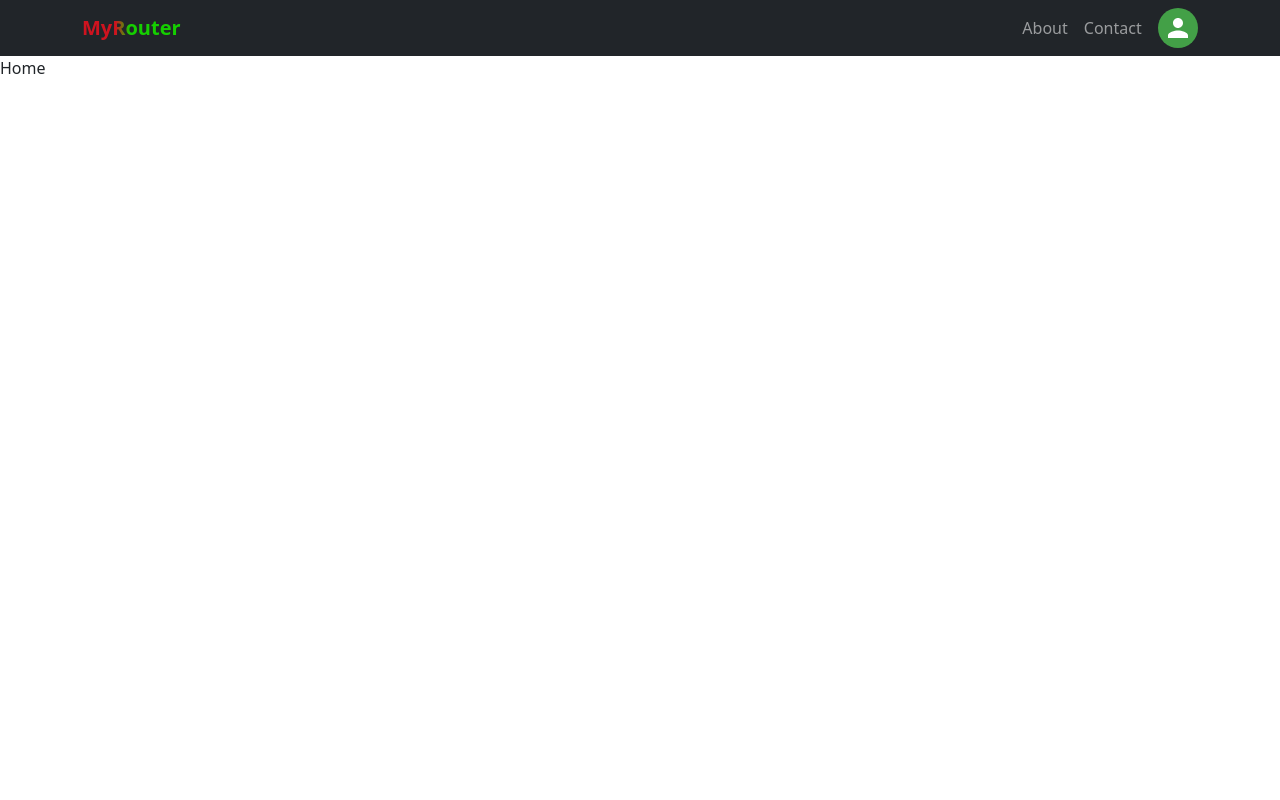
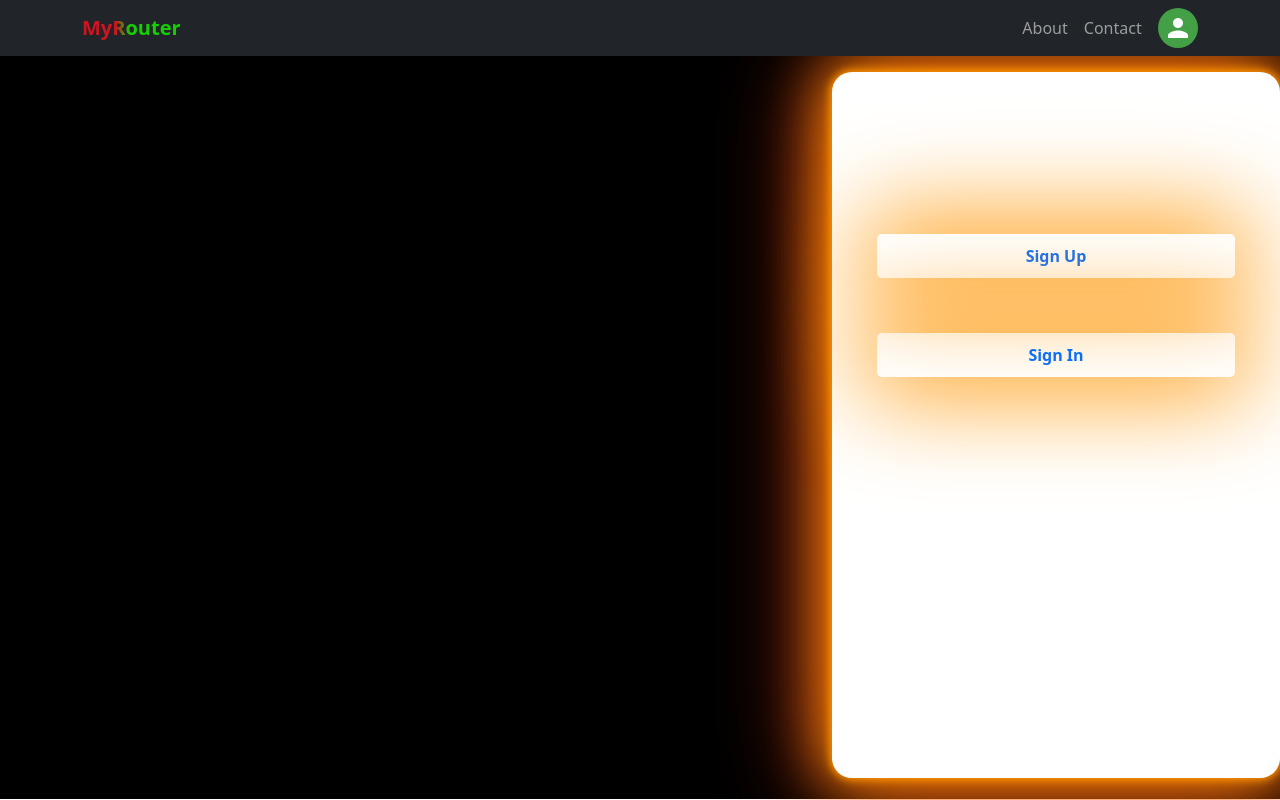
Before and after one commit to balagowda/Route-App, a React (Create React App) app in the folder client/: page / in a window 1280 px wide. Built offline with nearby package versions, Linux system fonts and the light colour scheme; no server answers.

Commit message:
map updates and home ui updates

```diff
--- a/client/package.json
+++ b/client/package.json
@@ -9,6 +9,7 @@
     "@mui/icons-material": "^5.14.3",
     "@mui/material": "^5.14.5",
     "@mui/styled-engine-sc": "^5.12.0",
+    "@react-google-maps/api": "^2.19.2",
     "@testing-library/jest-dom": "^5.17.0",
     "@testing-library/react": "^13.4.0",
     "@testing-library/user-event": "^13.5.0",
--- a/client/src/components/Auth/SignIn.jsx
+++ b/client/src/components/Auth/SignIn.jsx
@@ -54,7 +54,7 @@ const { account, setAccount } = useContext(LoginContext);
         position: "top-center",
       });
     } else {
-      redirect("/dashboard/map");
+      redirect("/dashboard/roots");
       toast.success("Login Sucess", {
         position: "top-center",
       });
@@ -68,12 +68,12 @@ const { account, setAccount } = useContext(LoginContext);
 
   useEffect(() => {
     if (account) {
-      redirect("/dashboard/map");
+      redirect("/dashboard/roots");
     }
   }, [account,redirect]);
 
   return (
-    <>
+    <div className="body">
       <NavBar />
 
       <div className="login-container">
@@ -111,7 +111,7 @@ const { account, setAccount } = useContext(LoginContext);
         </Form>
         <ToastContainer/>
       </div>
-    </>
+    </div>
   );
 };
 
--- a/client/src/components/Auth/SignUp.jsx
+++ b/client/src/components/Auth/SignUp.jsx
@@ -71,7 +71,7 @@ const SignUp = () => {
   };
 
   return (
-    <>
+    <div className="body">
       <NavBar />
 
       <div className="signup-container">
@@ -131,7 +131,7 @@ const SignUp = () => {
         </Form>
         <ToastContainer/>
       </div>
-    </>
+    </div>
   );
 };
 
--- a/client/src/components/Auth/auth.css
+++ b/client/src/components/Auth/auth.css
@@ -1,4 +1,5 @@
-.signup-container, .login-container{
+.signup-container,
+.login-container {
   box-shadow: rgba(17, 17, 26, 0.1) 0px 1px 0px,
     rgba(17, 17, 26, 0.1) 0px 8px 24px, rgba(17, 17, 26, 0.1) 0px 16px 48px;
   width: 40%;
@@ -6,9 +7,17 @@
   padding: 15px;
   height: 600px;
   border-radius: 20px;
+  background-color: white;
+  -webkit-box-shadow: 0px 0px 100px 15px #ff9500, 0px 0px 20px 0px #fff700,
+    0px 0px 30px 0px #ff9500;
+  -moz-box-shadow: 0px 0px 100px 15px #ff9500, 0px 0px 20px 0px #fff700,
+    0px 0px 30px 0px #ff9500;
+  box-shadow: 0px 0px 100px 15px #ff9500, 0px 0px 20px 0px #fff700,
+    0px 0px 30px 0px #ff9500;
 }
 
-.signup-container > h2 ,.login-container >h2{
+.signup-container > h2,
+.login-container > h2 {
   font-weight: 500;
   text-align: center;
   background: #121fcf;
@@ -17,16 +26,22 @@
   -webkit-text-fill-color: transparent;
 }
 
-.signup-container > Form , .login-container > Form{
+.signup-container > Form,
+.login-container > Form {
   padding: 4px;
   width: 80%;
   margin: 50px auto;
 }
 
-.login-container{
-    height: 450px;
+.login-container {
+  height: 450px;
 }
 
-p{
-    text-align: center;
+p {
+  text-align: center;
 }
+
+.body {
+  height: 100vh;
+  background-color: black;
+}
--- a/client/src/components/Dashboard/Dashboard.jsx
+++ b/client/src/components/Dashboard/Dashboard.jsx
@@ -4,9 +4,9 @@ import NavBar from "../NavBar/NavBar";
 import "../styling/home.css";
 import Leftbar from "./Leftbar";
 import Profile from "./Profile";
-import Map from "./Map";
 import { LoginContext } from "../context/context";
 import { useNavigate } from "react-router-dom";
+import Roots from "./Roots";
 
 const Dashboard = () => {
 
@@ -36,8 +36,8 @@ const Dashboard = () => {
             />
             <Route
               exact
-              path="/map"
-              element={<Map />}
+              path="/roots"
+              element={<Roots />}
             />
             <Route path="*" element={<h1>Page Not Found</h1>} />
           </Routes>
--- a/client/src/components/Dashboard/Leftbar.jsx
+++ b/client/src/components/Dashboard/Leftbar.jsx
@@ -8,8 +8,8 @@ const Leftbar = () => {
       <NavLink className="p-2 link" to="/dashboard/profile">
         Profile
       </NavLink>
-      <NavLink className="p-2 link" to="/dashboard/map">
-        Map
+      <NavLink className="p-2 link" to="/dashboard/roots">
+        Route
       </NavLink>
     </div>
   );
--- /dev/null
+++ b/client/src/components/Dashboard/Roots.jsx
@@ -0,0 +1,132 @@
+import React, { useState } from "react";
+import { Form, Button } from "react-bootstrap";
+import "../styling/dashboard.css";
+import AddCircleOutlinedIcon from "@mui/icons-material/AddCircleOutlined";
+import WayPoint from "./WayPoint";
+import Map from "./Map";
+
+const Roots = () => {
+  const [data, setData] = useState({ startAddress: "", endAddress: "" });
+  const [visible, setVisible] = useState(false);
+  const [wayAddress, setWayAddress] = useState("");
+  const [directionsResponse,setDirectionsResponse] = useState(null);
+
+  const handleChange = (e) => {
+    const { name, value } = e.target;
+
+    setData((prev) => ({
+      ...prev,
+      [name]: value,
+    }));
+  };
+
+  const handleSubmit = async(e) => {
+    e.preventDefault();
+    if(data.startAddress===''||data.endAddress===''){
+      return;
+    }
+
+    // eslint-disable-next-line no-undef
+    const directionService = new google.maps.DirectionsService();
+    const results =await directionService.route({
+      origin:data.startAddress,
+      destination:data.endAddress,
+      // eslint-disable-next-line no-undef
+      travelMode:google.maps.TravelMode.DRIVING
+    });
+    setDirectionsResponse(results);
+
+  };
+
+  const CancelTrip = ()=>{
+    data.startAddress=null;
+    data.endAddress=null;
+    setWayAddress("");
+  }
+
+  const handleClick = () => {
+    setVisible(!visible);
+  };
+
+  return (
+    <div className="p-3">
+      <div className="form-container">
+        <div className="header">
+          <h3>We assist you in choosing the best route </h3>
+        </div>
+        <div className="form mx-5 my-3">
+          <Form onSubmit={handleSubmit}>
+            <Form.Group controlId="formName">
+              <Form.Label>Start Address</Form.Label>
+                <Form.Control
+                  type="text"
+                  placeholder="eg, Mysuru"
+                  name="startAddress"
+                  value={data.startAddress}
+                  onChange={handleChange}
+                />
+            </Form.Group>{" "}
+            {wayAddress.length ? (
+              <>
+                {wayAddress.map((address, i) => {
+                  return (
+                    <div className="way-address" key={i}>
+                      <br />
+                      <Form.Group controlId="formName">
+                        <Form.Label>Way Point Address {i + 1}</Form.Label>
+                        <Form.Control
+                          type="text"
+                          name="wayAddress"
+                          value={address}
+                          readOnly
+                        />
+                      </Form.Group>
+                    </div>
+                  );
+                })}
+              </>
+            ) : (
+              ""
+            )}
+            <br />
+            <Form.Group controlId="formName">
+              <Form.Label>Destination Address</Form.Label>
+              <Form.Control
+                type="text"
+                placeholder="eg, Bengaluru"
+                name="endAddress"
+                value={data.endAddress}
+                onChange={handleChange}
+              />
+            </Form.Group>{" "}
+            <br />
+            {visible ? (
+              <WayPoint
+                click={handleClick}
+                wayAddress={wayAddress}
+                setWayAddress={setWayAddress}
+              />
+            ) : (
+              <div className="add-item" onClick={handleClick}>
+                <AddCircleOutlinedIcon style={{ color: "red" }} />
+                &nbsp; Add Way Point
+              </div>
+            )}
+            <br />
+            <Button variant="dark" type="reset" className="col-sm-3" onClick={CancelTrip}>
+              Cancel Trip
+            </Button>&nbsp; &nbsp; &nbsp;
+            <Button variant="primary" type="submit" className="col-sm-3">
+              Find Route
+            </Button>
+          </Form>
+        </div>
+      </div>
+      <div className="map-container">
+        <Map directionsResponse={directionsResponse}/>
+      </div>
+    </div>
+  );
+};
+
+export default Roots;
--- a/client/src/components/HomePage/Home.jsx
+++ b/client/src/components/HomePage/Home.jsx
@@ -1,13 +1,28 @@
 import React from "react";
 import NavBar from "../NavBar/NavBar";
 import "../styling/home.css";
+import { Link } from "react-router-dom";
 
 const Home = () => {
   return (
     <>
       <NavBar />
-      <div className="">
-        Home
+      <div className="home-page">
+        <div className="homepage-left ">
+          <div className="home-img">
+
+          </div>
+        </div>
+        <div className="homepage-right my-3">
+          <div className="homepage-root">
+            <Link to="/signup" className="link mx-auto">
+              Sign Up
+            </Link>
+            <Link to="signin" className="link mx-auto">
+              Sign In
+            </Link>
+          </div>
+        </div>
       </div>
     </>
   );
--- a/client/src/components/context/context.jsx
+++ b/client/src/components/context/context.jsx
@@ -4,7 +4,7 @@ export const LoginContext = createContext(null);
 
 const Context = ({children}) => {
 
-    const [account,setAccount] = useState("");
+  const [account,setAccount] = useState("");
 
   return (
     <>
--- a/client/src/components/styling/dashboard.css
+++ b/client/src/components/styling/dashboard.css
@@ -16,10 +16,6 @@
   color: white;
   border-left: rgb(14, 138, 160) 6px inset;
   border-radius: 0 8px 8px 0;
-}
-
-.profile-container {
-  /* background-color: aqua; */
 }
 
 .profile-pic {
@@ -99,3 +95,14 @@
 .way-address{
   width: 90%;
 }
+
+.routing-area{
+  height: 90vh;
+  position: relative;
+}
+
+.geo-pointer{
+  position: absolute;
+  top: 0;
+  padding: 5px;
+}
--- a/client/src/components/styling/home.css
+++ b/client/src/components/styling/home.css
@@ -1,11 +1,70 @@
-body{
-    background: #141c39;
+body {
+  background: #141c39;
 }
 
-.left-container,.right-container{
-    height: 90vh;
+.left-container,
+.right-container {
+  height: 90vh;
 }
 
-.left-container{
-    box-shadow: rgba(0, 0, 0, 0.4) 0px 2px 4px, rgba(0, 0, 0, 0.3) 0px 7px 13px -3px, rgba(0, 0, 0, 0.2) 0px -3px 0px inset;
+.left-container {
+  box-shadow: rgba(0, 0, 0, 0.4) 0px 2px 4px,
+    rgba(0, 0, 0, 0.3) 0px 7px 13px -3px, rgba(0, 0, 0, 0.2) 0px -3px 0px inset;
 }
+
+.home-page {
+  /* margin: 2px; */
+  height: 92.85vh;
+  background-color: black;
+}
+
+.homepage-left {
+  width: 65%;
+  float: left;
+  height: 100%;
+}
+
+.homepage-right {
+  width: 35%;
+  background-color: white;
+  float: right;
+  height: 95%;
+  /* box-shadow: rgba(60, 64, 67, 0.3) 0px 1px 2px 0px, rgba(60, 64, 67, 0.15) 0px 2px 6px 2px; */
+  border-radius: 20px;
+  -webkit-box-shadow: 0px 0px 8px 2px #ff9500, 0px 0px 60px 5px #ff9500,
+    0px 0px 100px 6px #fc3e1d;
+  -moz-box-shadow: 0px 0px 8px 2px #ff9500, 0px 0px 60px 5px #ff9500,
+    0px 0px 100px 6px #fc3e1d;
+  box-shadow: 0px 0px 8px 2px #ff9500, 0px 0px 60px 5px #ff9500,
+    0px 0px 100px 6px #fc3e1d;
+}
+
+.homepage-root {
+  height: 55%;
+  margin-top: 25%;
+  display: flex;
+  flex-direction: column;
+  gap: 5px;
+}
+
+.homepage-root > .link {
+  padding: 10px;
+  text-decoration: none;
+  text-align: center;
+  width: 80%;
+  margin-top: 50px;
+  border-radius: 5px;
+  box-shadow: rgba(0, 0, 0, 0.19) 0px 10px 20px, rgba(0, 0, 0, 0.23) 0px 6px 6px;
+  -webkit-box-shadow: 0px 0px 100px 15px #ff9500;
+  -moz-box-shadow: 0px 0px 100px 15px #ff9500;
+  box-shadow: 0px 0px 100px 15px #ff9500;
+  font-weight: 600;
+}
+
+.link:hover{
+    background-color: #ff9500;
+    width: 85%;
+    padding: 13px;
+    color: white;
+    font-weight: 700;
+}
```
Also changed, not shown: client/src/components/Dashboard/Map.jsx (+51 -98 lines), 1 other file (tests, documents, lock files or other folders).
